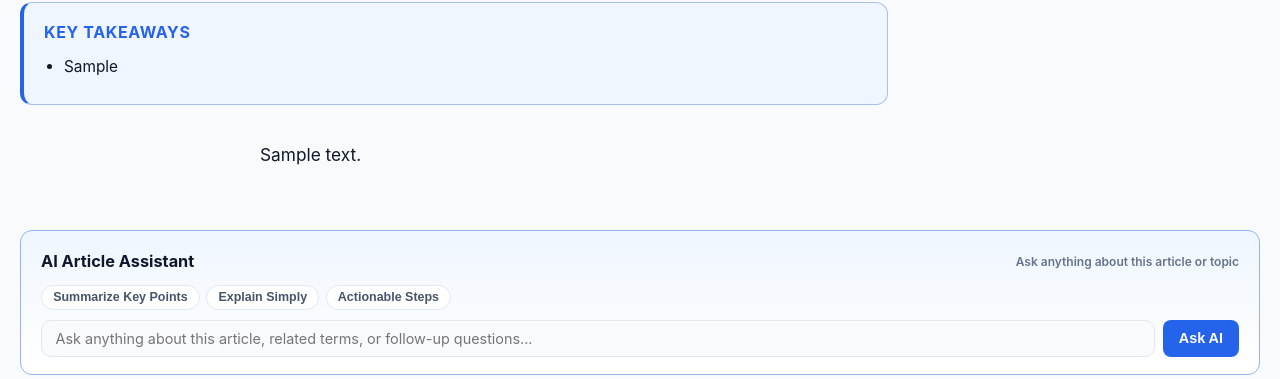
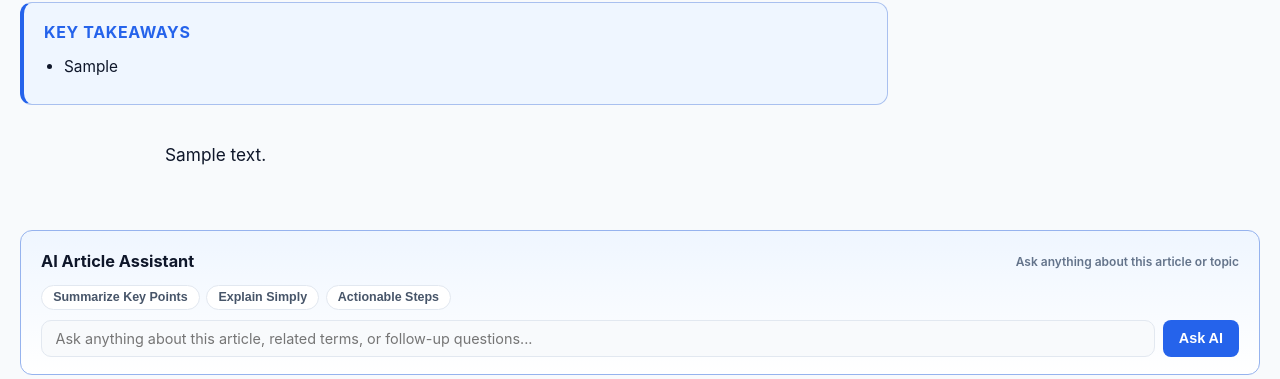
Before and after one commit to Morsalen0220/us, a Node project: template views/public/article.ejs in a window 1280 px wide. Shown: the part 1080-1459 px from the top of the page. Run offline with Node 20 templates, Linux system fonts and the light colour scheme; the template is opened without the code that fills it: most values are stand-ins (such as "Sample title", 1, 10 or a date in 2020); grey boxes marked "Sample" are stand-in pictures.

Commit message:
Widen article reading body column from 760px to 950px matching TechRadar desktop proportions

```diff
--- a/public/css/style.css
+++ b/public/css/style.css
@@ -773,7 +773,7 @@ img {
   grid-column: 1 / -1;
   grid-row: 2;
   width: 100%;
-  max-width: 760px;
+  max-width: 950px;
   margin: 2.15rem auto 2.35rem;
   min-width: 0;
 }
--- a/views/partials/head.ejs
+++ b/views/partials/head.ejs
@@ -60,8 +60,8 @@
   <% } %>
 
   <script>try{var t=localStorage.getItem('th_theme');if(t==='dark'||t==='light')document.documentElement.setAttribute('data-theme',t);}catch(e){}</script>
-  <link rel="preload" href="/css/style.css?v=28" as="style">
-  <link rel="stylesheet" href="/css/style.css?v=28">
+  <link rel="preload" href="/css/style.css?v=29" as="style">
+  <link rel="stylesheet" href="/css/style.css?v=29">
   <% if (seo.lcpImage) { %>
   <link rel="preload" as="image" href="<%= seo.lcpImage %>"<% if (seo.lcpImageSrcset) { %> imagesrcset="<%= seo.lcpImageSrcset %>" imagesizes="<%= seo.lcpImageSizes || '(max-width: 768px) 100vw, 760px' %>"<% } %> fetchpriority="high">
   <% } %>
```
